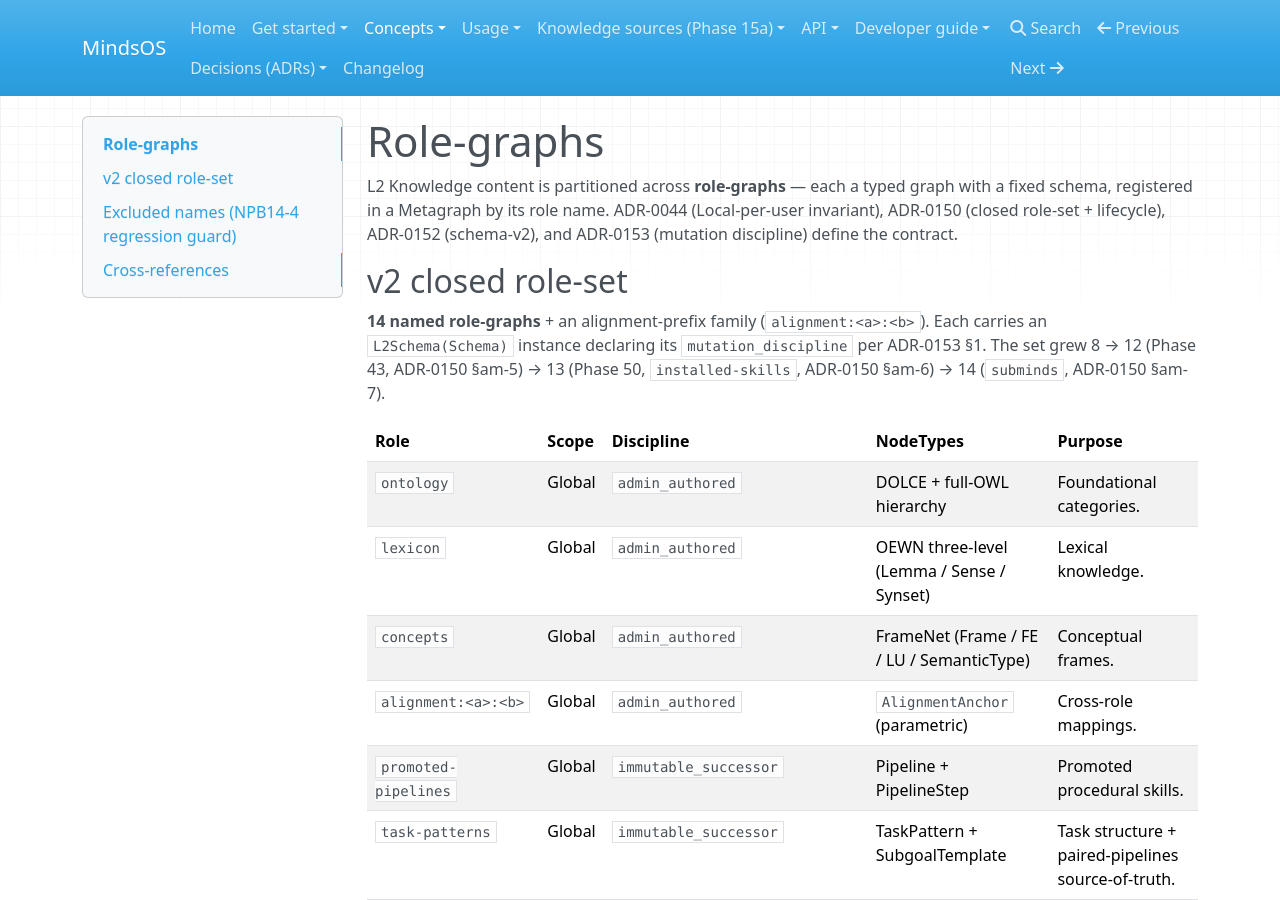
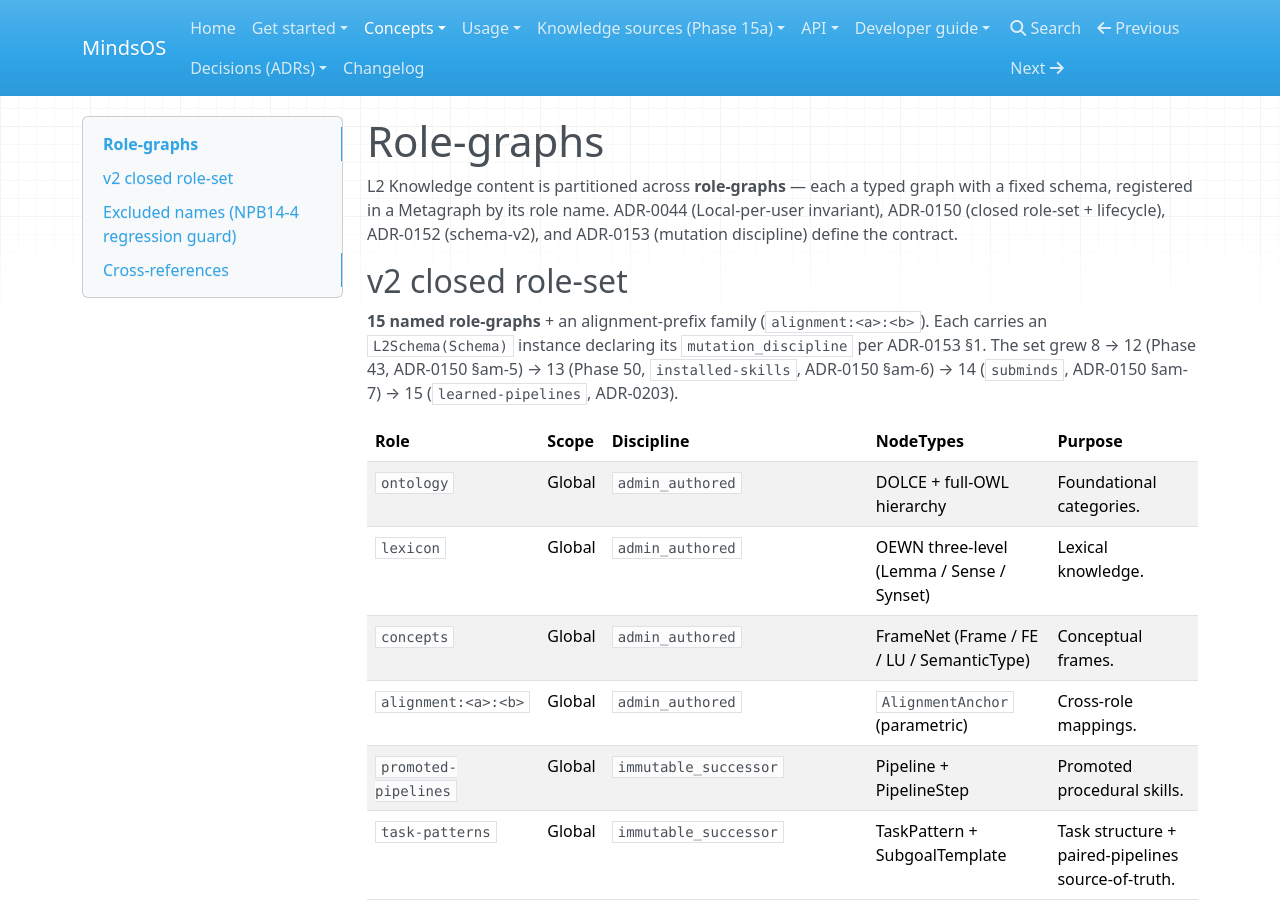
Before and after one commit to halvim/mindsos, an MkDocs documentation site: the page built from docs/concepts/role-graphs.md, in a window 1280 px wide and 900 px high. Built offline with MkDocs 1.6.1, drawn with Linux system fonts in a browser that asks for light colours; nearby versions of some CDN libraries.

Commit message:
chore(docs): role-set 14->15 named for learned-pipelines (ADR-0203) + STATE gate 4328/0 (#71)

```diff
--- a/docs/concepts/role-graphs.md
+++ b/docs/concepts/role-graphs.md
@@ -4,7 +4,7 @@ L2 Knowledge content is partitioned across **role-graphs** — each a typed grap
 
 ## v2 closed role-set
 
-**14 named role-graphs** + an alignment-prefix family (`alignment:<a>:<b>`). Each carries an `L2Schema(Schema)` instance declaring its `mutation_discipline` per ADR-0153 §1. The set grew 8 → 12 (Phase 43, ADR-0150 §am-5) → 13 (Phase 50, `installed-skills`, ADR-0150 §am-6) → 14 (`subminds`, ADR-0150 §am-7).
+**15 named role-graphs** + an alignment-prefix family (`alignment:<a>:<b>`). Each carries an `L2Schema(Schema)` instance declaring its `mutation_discipline` per ADR-0153 §1. The set grew 8 → 12 (Phase 43, ADR-0150 §am-5) → 13 (Phase 50, `installed-skills`, ADR-0150 §am-6) → 14 (`subminds`, ADR-0150 §am-7) → 15 (`learned-pipelines`, ADR-0203).
 
 | Role | Scope | Discipline | NodeTypes | Purpose |
 |---|---|---|---|---|
```
Also changed, not shown: docs/api/knowledge/identifiers.md (+1 -1 lines), docs/concepts/knowledge-lifecycle.md (+1 -1 lines), docs/dev/repo-layout.md (+3 -3 lines), docs/usage/knowledge/overview.md (+1 -1 lines), STATE.json.
